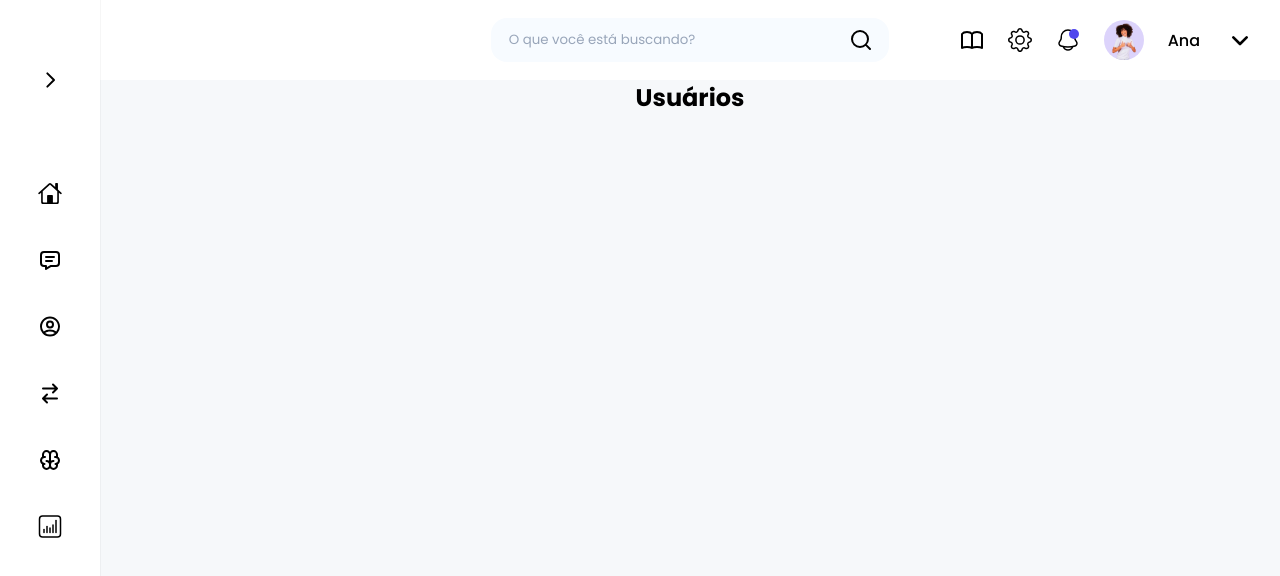
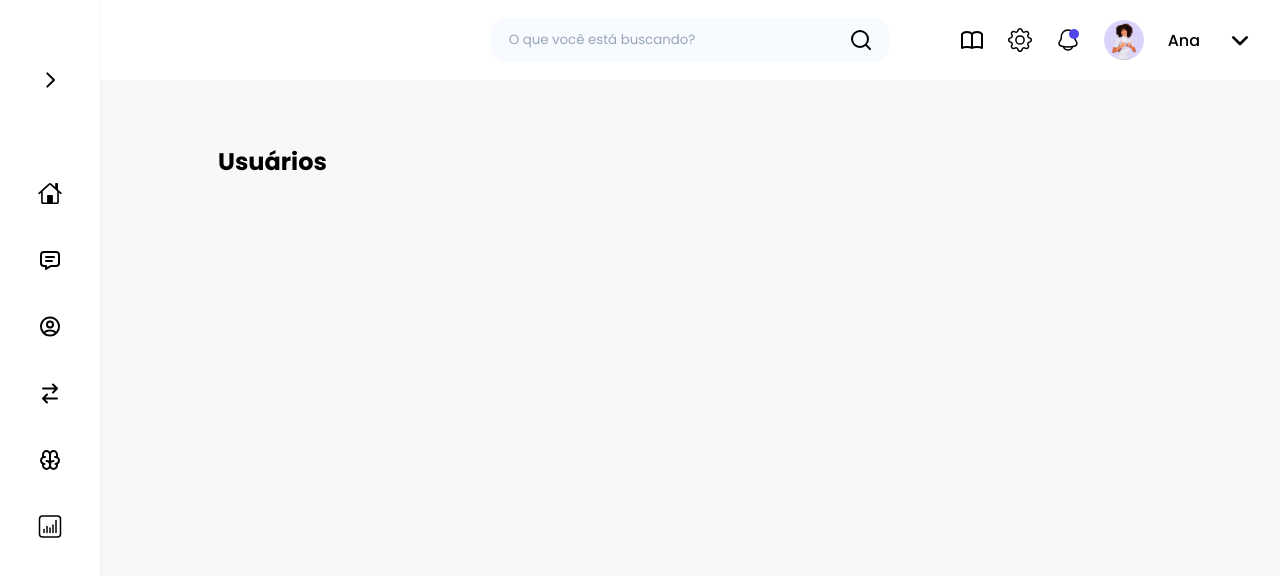
Before and after one commit to leo3210k/Teste_First_Decision, an Angular app: page / in a window 1280 px wide. Shown: the top 576 px of the page. Built offline with nearby package versions, Linux system fonts and the light colour scheme.

Commit message:
feat: add width and margin to main

```diff
--- a/src/app/components/main/main.component.css
+++ b/src/app/components/main/main.component.css
@@ -6,3 +6,8 @@
 
   background-color: var(--aqua-haze);
 }
+
+.main {
+  width: 80%;
+  margin-top: 4rem;
+}
```
